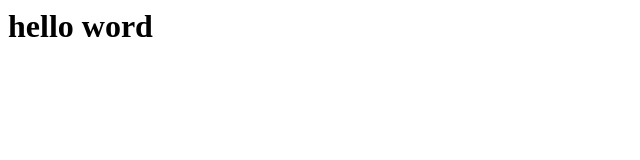
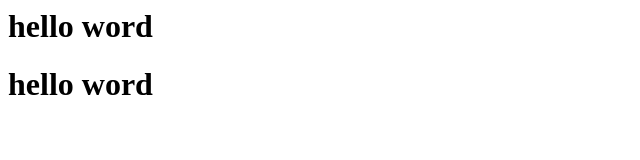
Before and after one commit to Kalsoom757/test, a plain HTML site: page index.html in a window 1280 px wide. Shown: the whole page, without its empty margins (0-640 px from the left). Drawn offline with Linux system fonts and the light colour scheme.

Commit message:
add another h1 tag

```diff
--- a/index.html
+++ b/index.html
@@ -1 +1,2 @@
 <h1>hello word</h1>
+<h1>hello word</h1>
```
Also changed, not shown: 1 other file.
